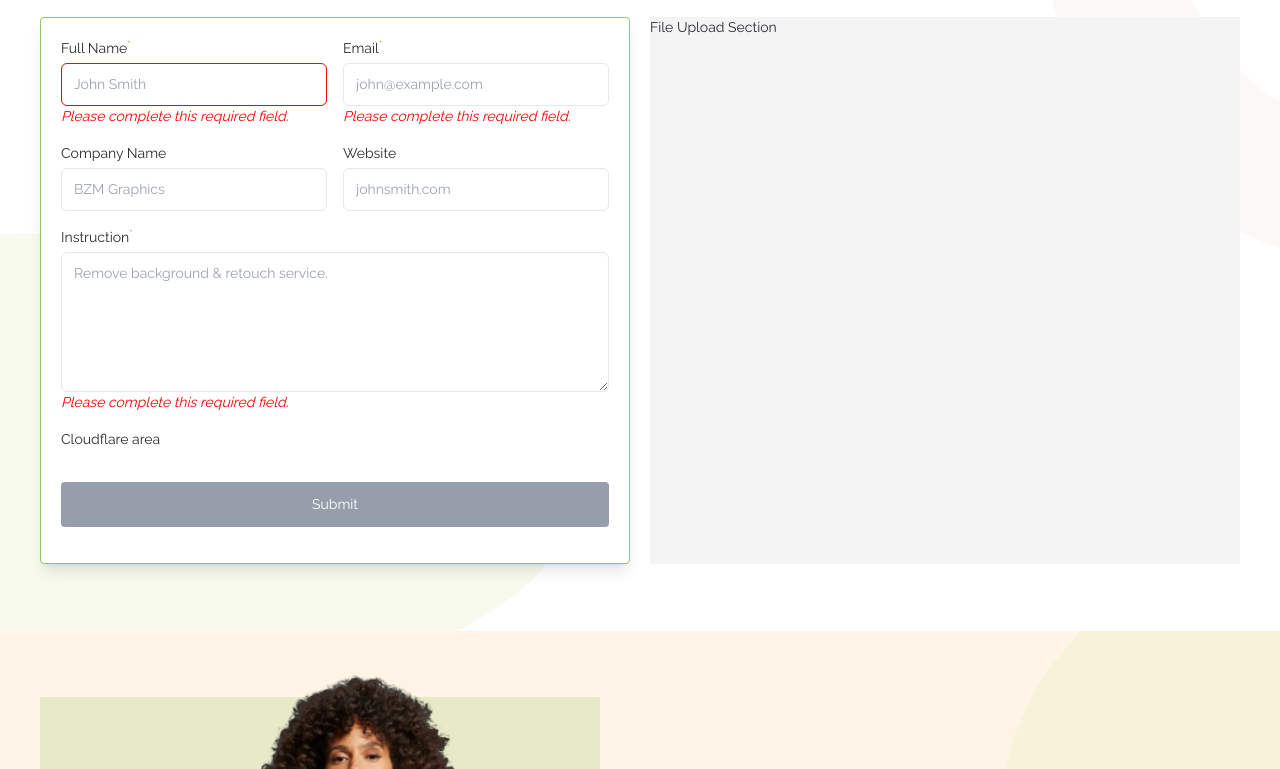
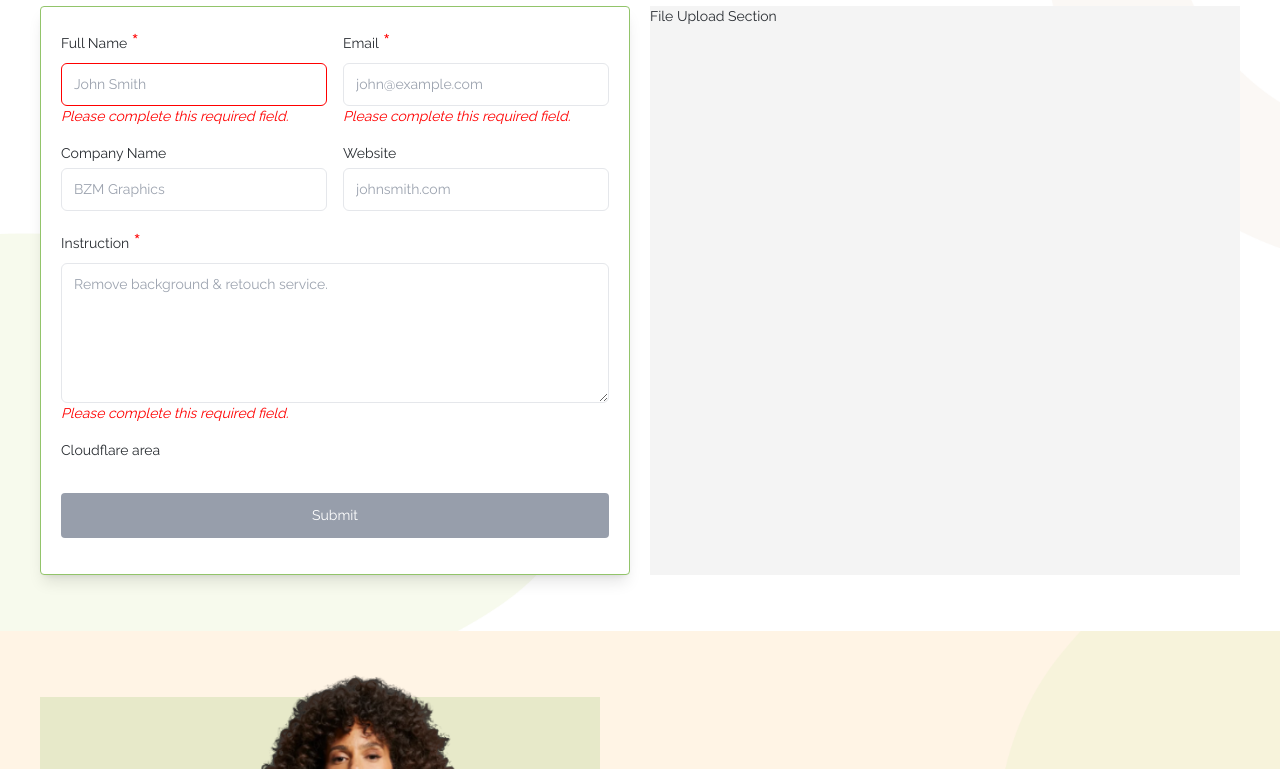
Before and after one commit to taibislamdipu/uppy-html, a website: page index.html in a window 1280 px wide. Shown: the part 169-938 px from the top of the page. Drawn offline with nearby package versions, Linux system fonts and the light colour scheme.

Commit message:
on progress.

```diff
--- a/index.html
+++ b/index.html
@@ -53,7 +53,7 @@
           <div class="flex max-w-sm flex-col items-end gap-3">
             <div>
               <img
-                class="tb h-16 object-contain 2xl:h-20"
+                class="class h-16 object-contain 2xl:h-20"
                 src="./assets/logo/bzm-logo.png"
                 alt="BZM Logo"
               />
@@ -70,28 +70,33 @@
             class="w-full rounded border border-[#92C46A] bg-white p-5 shadow-lg"
           >
             <div class="space-y-4">
-              <div class="grid-cols-2 gap-4 max-md:space-y-9 md:grid">
+              <div class="grid-cols-2 gap-4 max-md:space-y-4 md:grid">
                 <div class="space-y-1">
-                  <label class="font-medium" for="fullName"
-                    >Full Name<sup style="color: #ca8b04">*</sup></label
+                  <label class="flex items-center gap-1 font-medium" for="name"
+                    >Full Name
+                    <span class="text-2xl text-[#ff0000]">*</span></label
                   >
                   <input
                     class="block w-full rounded-md border border-[#ff0000] px-3 py-2.5 transition focus:outline-none focus:ring-1"
                     type="text"
-                    name="fullName"
+                    name="name"
                     placeholder="John Smith"
                     value=""
                     required
                   />
-                  <span style="color: #ff0000; font-style: italic"
+                  <span class="italic text-[#ff0000]"
                     >Please complete this required field.</span
                   >
                 </div>
 
                 <div class="space-y-1">
-                  <label class="font-medium" for="email"
-                    >Email<sup style="color: #ca8b04">*</sup></label
+                  <label
+                    class="flex items-center gap-1 font-medium"
+                    for="email"
                   >
+                    Email
+                    <span class="text-2xl text-[#ff0000]">*</span>
+                  </label>
                   <input
                     class="block w-full rounded-md border px-3 py-2.5 transition focus:outline-none focus:ring-1 focus:ring-[#92C46A]"
                     type="email"
@@ -129,8 +134,11 @@
               </div>
 
               <div class="space-y-1">
-                <label class="font-medium" for="instruction"
-                  >Instruction<sup style="color: #ca8b04">*</sup></label
+                <label
+                  class="flex items-center gap-1 font-medium"
+                  for="instruction"
+                  >Instruction
+                  <span class="text-2xl text-[#ff0000]">*</span></label
                 >
                 <textarea
                   class="block min-h-[120px] w-full rounded-md border px-3 py-2.5 transition focus:outline-none focus:ring-1 focus:ring-[#92C46A] lg:min-h-[140px]"
@@ -207,7 +215,7 @@
             >
               <div class="absolute bottom-4 left-[3%] z-20 lg:bottom-[5%]">
                 <img
-                  class="tb h-12 object-contain lg:h-16 2xl:h-20"
+                  class="class h-12 object-contain lg:h-16 2xl:h-20"
                   src="/assets/logo/bzm-logo.png"
                 />
               </div>
```
